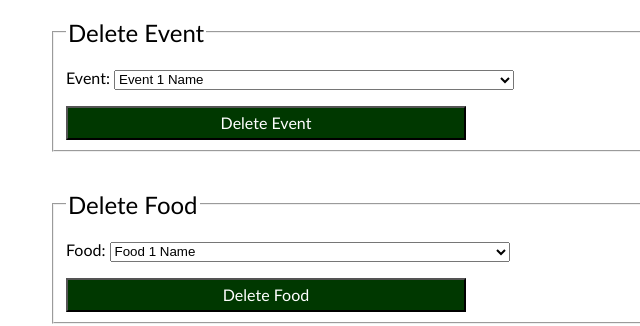
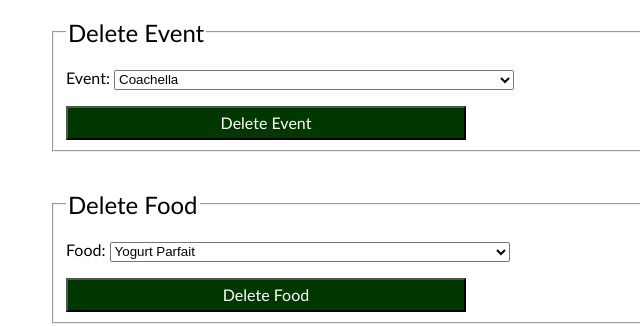
Before and after one commit to bethwillner/JSFinalProject, a website: page public/admin.html in a window 1280 px wide. Shown: the part 2198-2524 px from the top of the page, 0-640 px from the left. Drawn offline with Linux system fonts and the light colour scheme.

Commit message:
Adding New

```diff
--- a/public/admin.html
+++ b/public/admin.html
@@ -135,10 +135,12 @@
                     <legend> Delete Event</legend>
                     <p> <label for="Ename"> Event: </label>
                         <select id="event" name="event">
-                            <option value="event1">Event 1 Name</option>
-                            <option value="event2">Event 2 Name</option>
-                            <option value="event3">Event 3 Name</option>
-                            <option value="event4">Event 4 Name</option>
+                            <option value="event1">Coachella</option>
+                            <option value="event2">Easter Festival</option>
+                            <option value="event3">Craft Fair</option>
+                            <option value="event4">Summerfest</option>
+                            <option value="event5">Mile of Music</option>
+                            <option value="event6">Octoberfest</option>
                           </select>
                     </p>
                     <input class="button" type="submit" value="Delete Event">
@@ -149,10 +151,13 @@
                     <legend> Delete Food</legend>
                     <p> <label for="Fname"> Food: </label>
                         <select id="food" name="food">
-                            <option value="food1">Food 1 Name</option>
-                            <option value="food2">Food 2 Name</option>
-                            <option value="food3">Food 3 Name</option>
-                            <option value="food4">Food 4 Name</option>
+                            <option value="food1">Yogurt Parfait</option>
+                            <option value="food2">Avocado Toast</option>
+                            <option value="food3">Grilled Cheese and Tomato Soup</option>
+                            <option value="food4">Burger and Fries</option>
+                            <option value="food5">Chicken Caesar Salad</option>
+                            <option value="food6">Chicken Strips and Fries</option>
+                            <option value="food7">Loaded Hot Dog</option>
                           </select>
                     </p>
                     <input class="button" type="submit" value="Delete Food">
```
